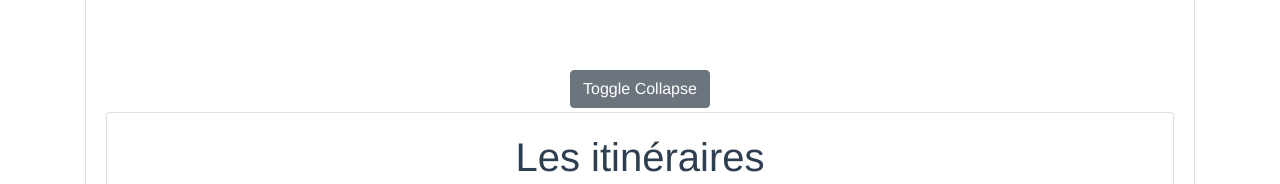
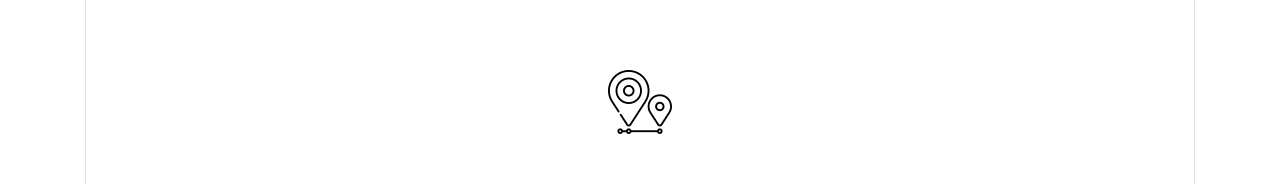
Before and after one commit to Sandra-I/Travel-order-resolver-Epitech, a Vue app in the folder front/: page / in a window 1280 px wide. Shown: the part 507-691 px from the top of the page. Built offline with nearby package versions, Linux system fonts and the light colour scheme; what vue-webapi-speech-recognition would draw is missing.

Commit message:
Feat: Add image

```diff
--- a/front/src/components/HomePage.vue
+++ b/front/src/components/HomePage.vue
@@ -13,7 +13,8 @@
     </div>
 
     <div class="col col-12 my-5">
-      <b-button v-b-toggle.collapse-1 class="m-1">Toggle Collapse</b-button>
+      <!-- <b-button v-b-toggle.collapse-1 class="m-1"></b-button> -->
+      <b-img src="../assets/transport.png" alt="Transport image" v-b-toggle.collapse-1 class="m-1"></b-img>
       <b-collapse :visible="showItinerariesBloc" id="collapse-1">
         <b-card>
           <h1>Les itinéraires</h1>
@@ -46,7 +47,7 @@ export default Vue.extend({
         { cities: ['Paris', 'Grenoble', 'Marseille'], distance: 40 },
         { cities: ['Paris', 'Marseille'], distance: 30 }
       ],
-      showItinerariesBloc: true
+      showItinerariesBloc: false
     }
   },
   computed: {
```
Also changed, not shown: front/src/assets/transport.png (added).
